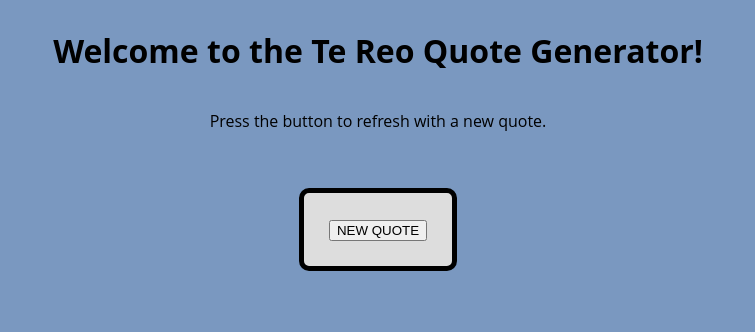
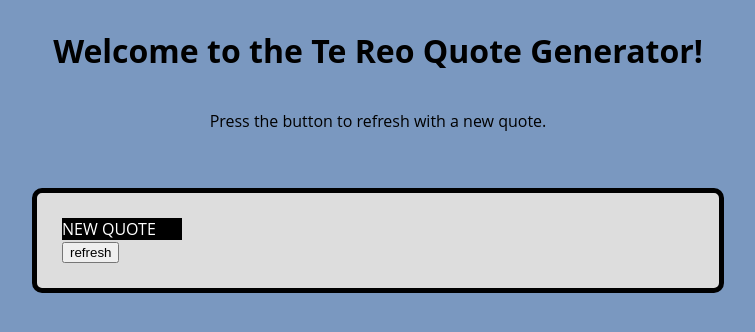
Before and after one commit to kelly-keating/api-interaction, a plain HTML site: page index.html in a window 1280 px wide. Shown: the whole page, without its empty margins (262-1017 px from the left). Drawn offline with Linux system fonts and the light colour scheme; no server answers.

Commit message:
got button working

```diff
--- a/index.html
+++ b/index.html
@@ -17,7 +17,10 @@
       <div id="quote"></div>
       <div id="translation"></div>
       <div id="buttons">
-        <button type="button" id="refresh">NEW QUOTE</button>
+        <form>
+        <div id="refresh">NEW QUOTE</div>
+        <input type="button" id="btn2" onclick="generateNewQuote" value="refresh"></input>
+      </form>
       </div>
     </div>
 
--- a/scripts/button.js
+++ b/scripts/button.js
@@ -7,8 +7,10 @@ var btn = document.getElementById("refresh");
 
 //console.log(btn);
 
-//document.addEventListener('DOMContentLoaded', generateNewQuote);
+//document.addEventListener('click', generateNewQuote);
 btn.addEventListener('click', generateNewQuote());
+document.getElementById("refresh").addEventListener('click', generateNewQuote);
+document.getElementById("btn2").addEventListener('click', generateNewQuote);
 
 function generateNewQuote(){
   var xhr = new XMLHttpRequest();
@@ -20,7 +22,7 @@ function generateNewQuote(){
   }
 
   xhr.send();
-  console.log(json);
+  //console.log(json);
   quote.innerHTML = json.source;
   translation.innerHTML = json.translation;
 }
--- a/styles/main.css
+++ b/styles/main.css
@@ -20,4 +20,15 @@ body {
   border-radius: 10px;
   margin-top: 40px;
   max-width: 80%;
+  min-width: 50%
 }
+
+#quote {
+  text-align: center;
+}
+
+#refresh {
+  background-color: black;
+  width: 120px;
+  color: white;
+}
```
